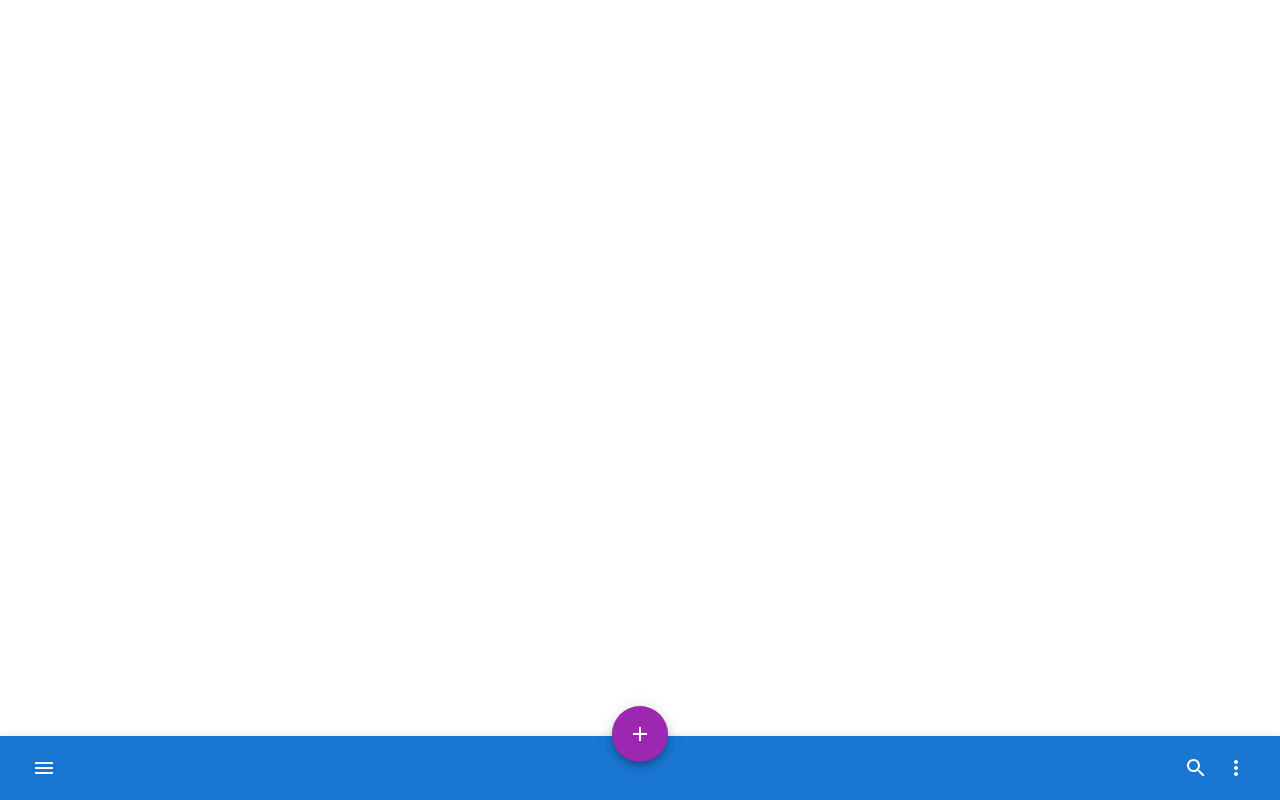
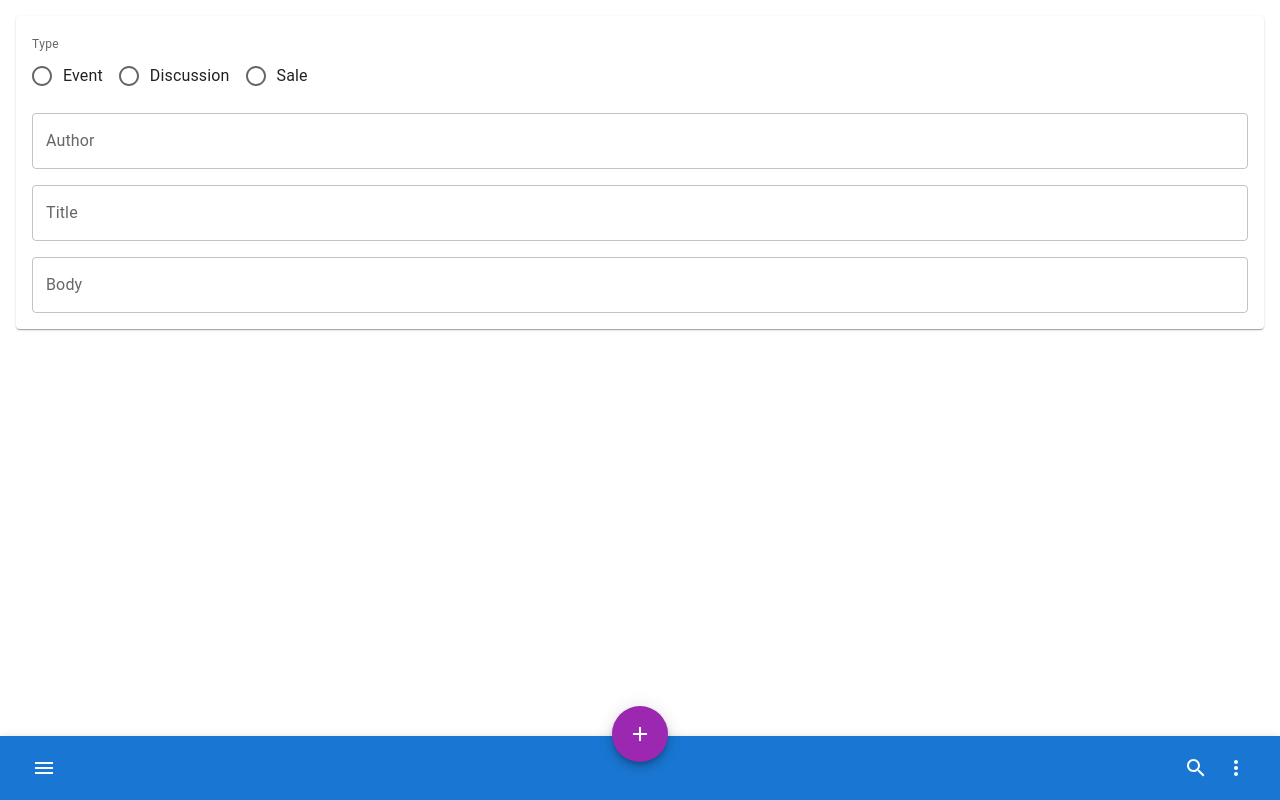
Before and after one commit to rmnppt/bs3, a React (Create React App) app in the folder bs3/: page /new in a window 1280 px wide. Built offline with nearby package versions, Linux system fonts and the light colour scheme.

Commit message:
Basic input page layout

```diff
--- a/bs3/src/components/bottom-app-bar.js
+++ b/bs3/src/components/bottom-app-bar.js
@@ -13,7 +13,7 @@ import Fab from '@mui/material/Fab';
 import useScrollTrigger from '@mui/material/useScrollTrigger';
 import Slide from '@mui/material/Slide';
 import PropTypes from 'prop-types';
-import { Typography } from '@mui/material';
+import { Link } from 'react-router-dom';
 
 
 function HideOnScroll(props) {
@@ -53,7 +53,7 @@ export default function BottomAppBar() {
                         <IconButton color="inherit" aria-label="open drawer">
                         <MenuIcon />
                         </IconButton>
-                        <StyledFab color="secondary" aria-label="add">
+                        <StyledFab color="secondary" aria-label="add" component={ Link } to={"new"}>
                         <AddIcon />
                         </StyledFab>
                         <Box sx={{ flexGrow: 1 }} />
--- a/bs3/src/pages/new-post-form.js
+++ b/bs3/src/pages/new-post-form.js
@@ -1,9 +1,30 @@
-import { Paper } from "@mui/material";
-
+import {
+    FormControlLabel,
+    Paper,
+    Radio,
+    RadioGroup,
+    TextField,
+    Stack,
+    FormHelperText,
+} from "@mui/material";
 
 
 export default function PostForm() {
     return (
-        <Paper></Paper>
+        <Paper sx={{ m: 2, p: 2}}>
+            <Stack direction="column" spacing={2}>
+                <Stack direction="column">
+                <FormHelperText label="Type">Type</FormHelperText>
+                    <RadioGroup row label="Type">
+                        <FormControlLabel value="event" control={<Radio />} label="Event" />
+                        <FormControlLabel value="discussion" control={<Radio />} label="Discussion" />
+                        <FormControlLabel value="sale" control={<Radio />} label="Sale" />
+                    </RadioGroup>
+                </Stack>
+                <TextField label="Author" />
+                <TextField label="Title" />
+                <TextField label="Body" multiline />
+            </Stack>
+        </Paper>
     )
 }
```
